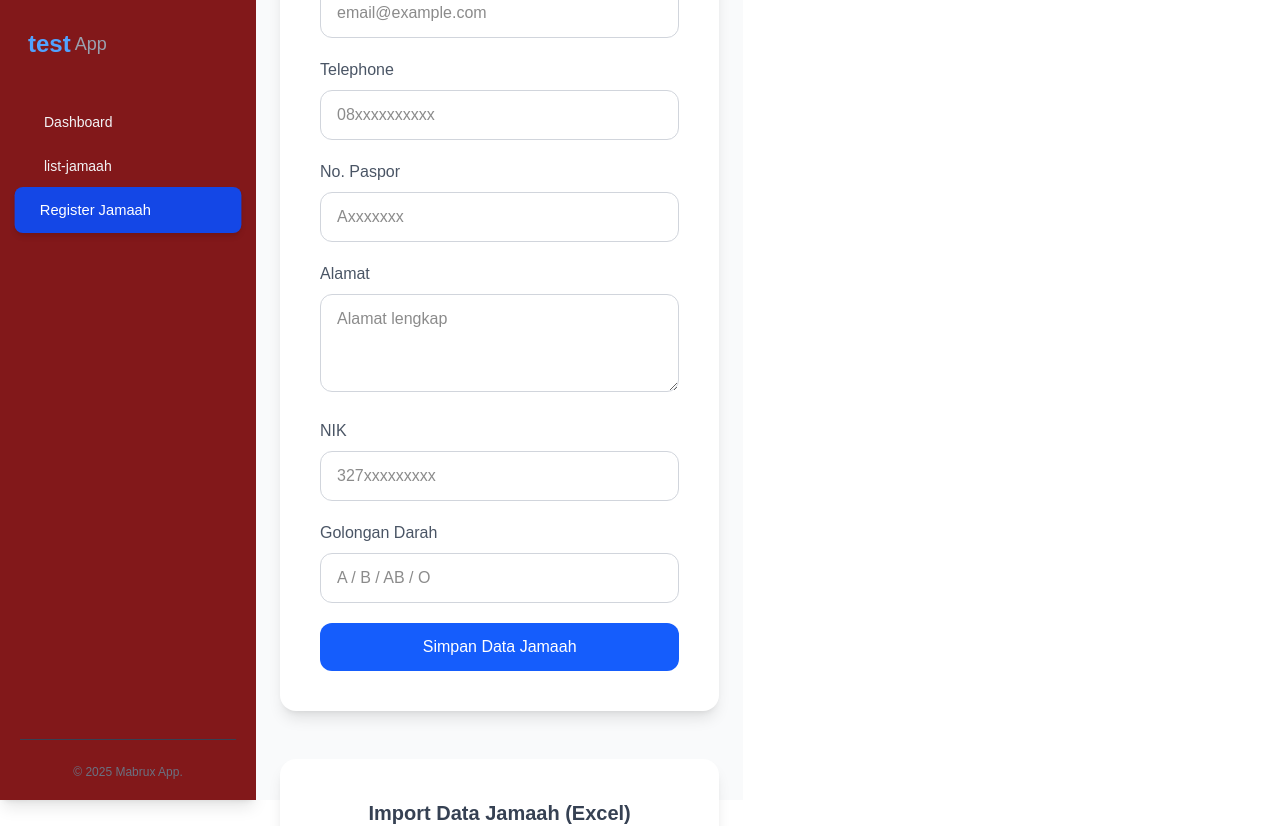
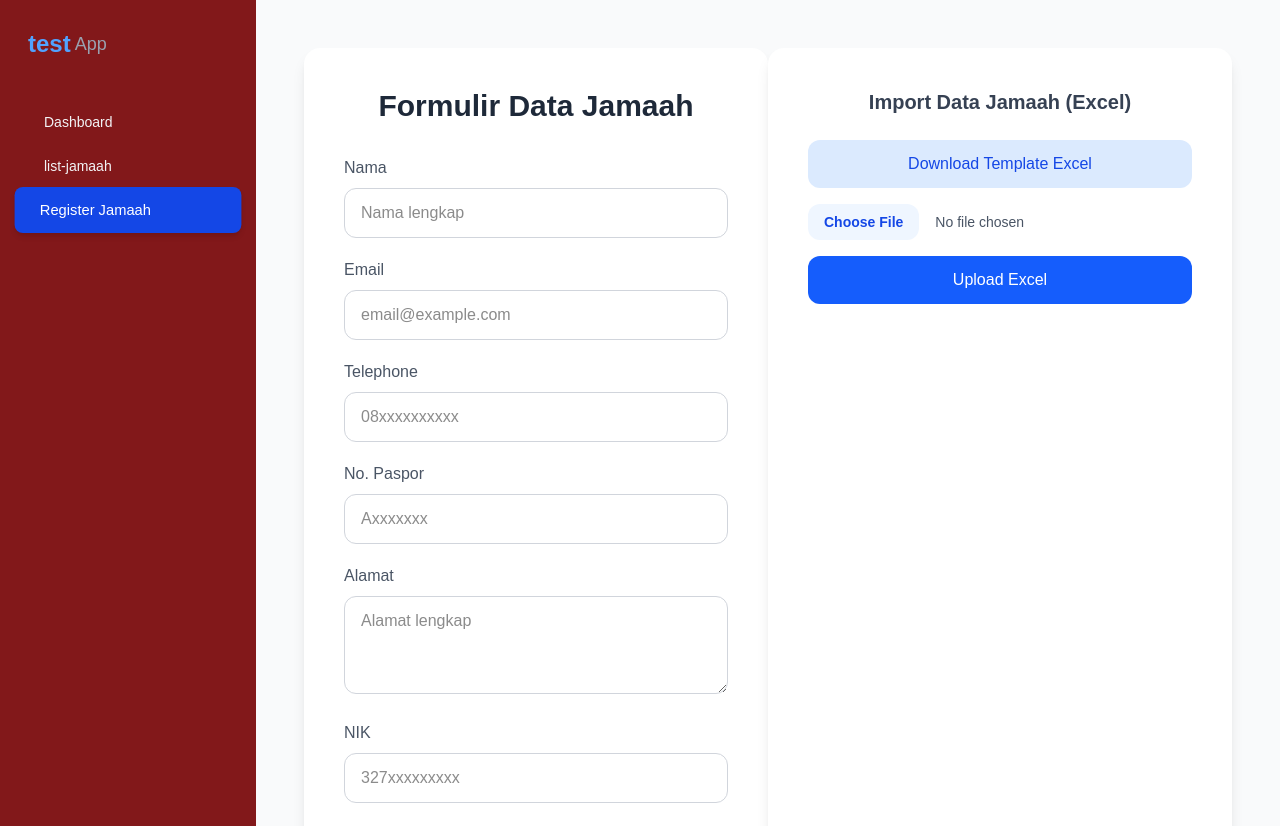
Before and after one commit to sakhiasyam18/nextjs-prisma-backup, a Next.js app: page /travel/register-jamaah in a window 1280 px wide. Shown: the top 826 px of the page. Built offline with nearby package versions, Linux system fonts and the light colour scheme.

Commit message:
update layout

```diff
--- a/app/layout.tsx
+++ b/app/layout.tsx
@@ -24,11 +24,7 @@ export default function RootLayout({
 }>) {
   return (
     <html lang="en">
-      <body
-        className={`flex h-screen ${geistSans.variable} ${geistMono.variable} antialiased`}
-      >
-        {children}
-      </body>
+      <body className={`h-screen antialiased`}>{children}</body>
     </html>
   );
 }
--- a/app/travel/dashboard/page.tsx
+++ b/app/travel/dashboard/page.tsx
@@ -1,8 +1,8 @@
 // app/travel/dashboard/page.tsx
-'use client';
+"use client";
 
-import { useEffect, useState } from 'react';
-import { useRouter } from 'next/navigation';
+import { useEffect, useState } from "react";
+import { useRouter } from "next/navigation";
 
 // Anda bisa membuat tipe data User di file terpisah agar bisa di-impor
 interface User {
@@ -17,34 +17,34 @@ export default function TravelDashboardPage() {
 
   useEffect(() => {
     // Logika untuk verifikasi token tetap sama
-    const token = localStorage.getItem('token');
+    const token = localStorage.getItem("token");
     if (!token) {
-      router.push('/login');
+      router.push("/login");
       return;
     }
 
-    fetch('/api/v1/auth/me', { headers: { 'Authorization': `Bearer ${token}` } })
-      .then(res => {
-        if (!res.ok) throw new Error('Sesi tidak valid');
+    fetch("/api/v1/auth/me", { headers: { Authorization: `Bearer ${token}` } })
+      .then((res) => {
+        if (!res.ok) throw new Error("Sesi tidak valid");
         return res.json();
       })
-      .then(userData => {
+      .then((userData) => {
         // Jika yang login bukan Travel, tendang!
-        if (userData.role !== 'Travel') {
-    router.push('/forbidden'); // <-- Arahkan ke halaman 'forbidden'
-} else {
-            setUser(userData);
+        if (userData.role !== "Travel") {
+          router.push("/forbidden"); // <-- Arahkan ke halaman 'forbidden'
+        } else {
+          setUser(userData);
         }
       })
       .catch(() => {
-        localStorage.removeItem('token');
-        router.push('/login');
+        localStorage.removeItem("token");
+        router.push("/login");
       });
   }, [router]);
 
   const handleLogout = () => {
-    localStorage.removeItem('token');
-    router.push('/login');
+    localStorage.removeItem("token");
+    router.push("/login");
   };
 
   if (!user) {
@@ -52,7 +52,7 @@ export default function TravelDashboardPage() {
   }
 
   return (
-    <div className="p-8">
+    <div className="p-8 text-gray-800">
       <div className="flex justify-between items-center">
         <h1 className="text-3xl font-bold">Dashboard Travel</h1>
         <button onClick={handleLogout} className="bg-red-500 text-white px-4 py-2 rounded">
@@ -64,7 +64,7 @@ export default function TravelDashboardPage() {
         <h2 className="font-bold">Panel Khusus Agen Travel</h2>
         <p>Ini adalah konten yang hanya bisa dilihat oleh Agen Travel.</p>
         <a href="/dashboard/users" className="text-blue-600 hover:underline mt-4 inline-block">
-            Lihat Daftar Jemaah
+          Lihat Daftar Jemaah
         </a>
       </div>
     </div>
--- a/app/travel/layout.tsx
+++ b/app/travel/layout.tsx
@@ -24,11 +24,11 @@ export default function RootLayout({
 }>) {
   return (
     <html lang="en">
-      <body
-        className={`flex h-screen ${geistSans.variable} ${geistMono.variable} antialiased`}
-      >
-        <ClientSide />
-        {children}
+      <body>
+        <div className="flex min-h-screen">
+          <ClientSide /> {/* Sidebar */}
+          <main className="flex-1 bg-gray-50 p-6">{children}</main>
+        </div>
       </body>
     </html>
   );
--- a/app/travel/list-jamaah/page.tsx
+++ b/app/travel/list-jamaah/page.tsx
@@ -1,11 +1,7 @@
-import React from 'react'
+import React from "react";
 
 const page = () => {
-  return (
-    <div>
-      ini tinggal ganti aja bebas
-    </div>
-  )
-}
+  return <div className="text-gray-800">ini tinggal ganti aja bebas</div>;
+};
 
-export default page
+export default page;
--- a/app/travel/register-jamaah/page.tsx
+++ b/app/travel/register-jamaah/page.tsx
@@ -33,8 +33,9 @@ export default function AddJamaahPage() {
   };
 
   return (
-    <div className="min-h-screen bg-gray-50 flex flex-col items-center justify-center gap-12 p-6">
-      <div className="max-w-lg w-full bg-white p-10 rounded-2xl shadow-lg">
+    <div className="p-6 min-h-screen flex  bg-gray-50">
+      {/* Formulir Section */}
+      <div className="w-full max-w-4xl bg-white p-10 rounded-2xl shadow-lg mb-8">
         <h1 className="text-3xl font-bold text-center mb-8 text-gray-800">Formulir Data Jamaah</h1>
         <form onSubmit={handleSubmit} className="space-y-5">
           <InputField label="Nama" name="nama" value={formData.nama} onChange={handleChange} placeholder="Nama lengkap" />
@@ -50,7 +51,8 @@ export default function AddJamaahPage() {
         </form>
       </div>
 
-      <div className="max-w-lg w-full bg-white p-10 rounded-2xl shadow-lg">
+      {/* Import Excel Section */}
+      <div className="w-full max-w-2xl bg-white p-10 rounded-2xl shadow-lg">
         <h2 className="text-xl font-semibold text-center mb-6 text-gray-700">Import Data Jamaah (Excel)</h2>
 
         <a href="/template/template-mabrurX.xlsx" download className="block w-full text-center bg-blue-100 hover:bg-blue-200 text-blue-700 font-medium py-3 rounded-xl transition mb-4">
@@ -72,7 +74,7 @@ export default function AddJamaahPage() {
   );
 }
 
-function InputField({ label, name, value, onChange, placeholder, type = "text" }: { label: string; name: string; value: string; onChange: any; placeholder?: string; type?: string }) {
+function InputField({ label, name, value, onChange, placeholder, type = "text" }: { label: string; name: string; value: string; onChange: (e: React.ChangeEvent<HTMLInputElement>) => void; placeholder?: string; type?: string }) {
   return (
     <div>
       <label className="block text-gray-600 mb-2">{label}</label>
@@ -81,7 +83,7 @@ function InputField({ label, name, value, onChange, placeholder, type = "text" }
   );
 }
 
-function TextAreaField({ label, name, value, onChange, placeholder }: { label: string; name: string; value: string; onChange: any; placeholder?: string }) {
+function TextAreaField({ label, name, value, onChange, placeholder }: { label: string; name: string; value: string; onChange: (e: React.ChangeEvent<HTMLTextAreaElement>) => void; placeholder?: string }) {
   return (
     <div>
       <label className="block text-gray-600 mb-2">{label}</label>
```
Also changed, not shown: app/components/Sidebar.tsx (+14 -16 lines).
